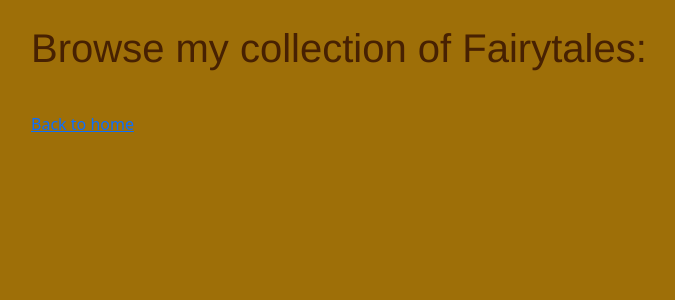
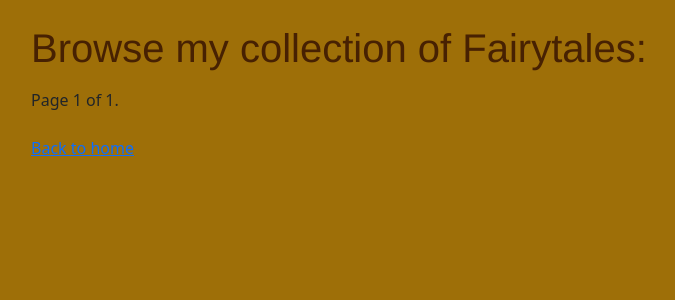
Before and after one commit to MarieEngel/fairytales, a Django app: page /fairytales/collection/ in a window 1280 px wide. Shown: the part 56-356 px from the top of the page, without its empty margins (51-726 px from the left). Run offline with Django 3.2, Linux system fonts and the light colour scheme; data that the repository does not hold is empty; parts of the project's set-up code (start-up, migrations or seed data) failed here and were passed over.

Commit message:
pagination

```diff
--- a/fairytales/templates/fairytales/collection.html
+++ b/fairytales/templates/fairytales/collection.html
@@ -4,11 +4,28 @@
 <h1>Browse my collection of Fairytales:</h1>
 <p>
     <ul>
-        {% for fairytale in collection_list %}
-        <li><a href="{%url "fairytale" fairytale.slug %}">{{fairytale.title}}</li>
+        {% for fairytale in page_obj %}
+        <li><a href="{%url "fairytale" fairytale.slug %}">{{fairytale.title}}, {{fairytale.author}}</li>
         {% endfor %}
     </ul>
 </p>
+<div class="pagination">
+    <span class="step-links">
+        {% if page_obj.has_previous %}
+            <a href="?page=1">&laquo; first </a>
+            <a href="?page={{ page_obj.previous_page_number }}"> previous </a>
+        {% endif %}
+
+        <span class="current">
+            Page {{ page_obj.number }} of {{ page_obj.paginator.num_pages }}.
+        </span>
+
+        {% if page_obj.has_next %}
+            <a href="?page={{ page_obj.next_page_number }}"> next </a>
+            <a href="?page={{ page_obj.paginator.num_pages }}"> last &raquo;</a>
+        {% endif %}
+    </span>
+</div>
 <br/>
 <a href="{%url "index"%}">Back to home</a>
 
```
